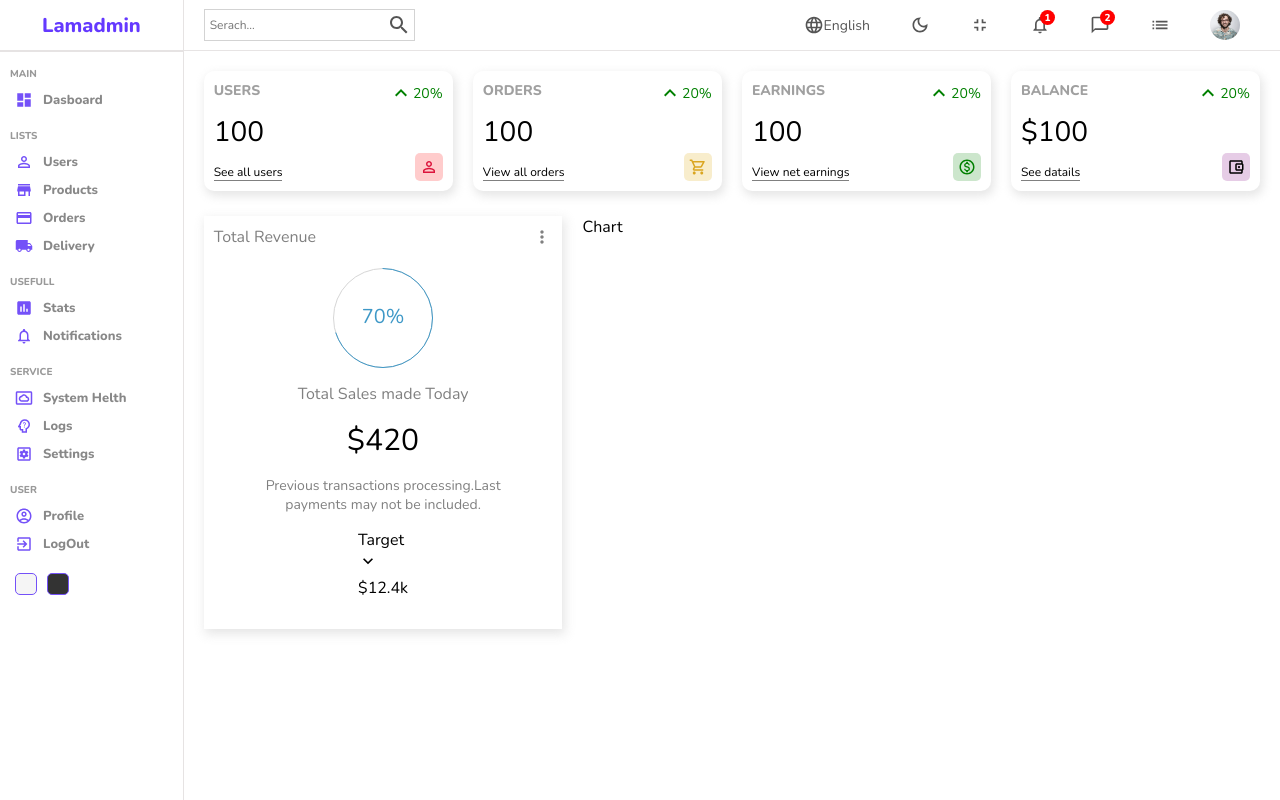
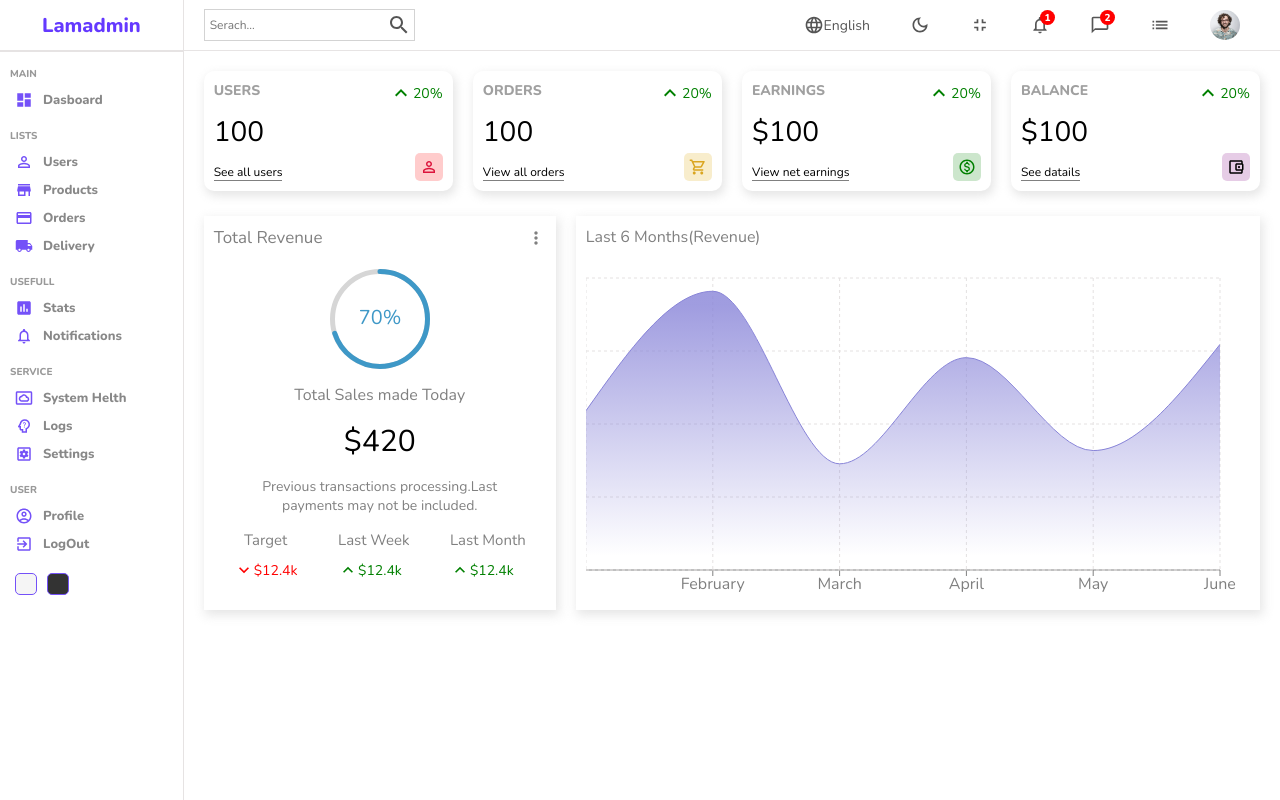
Before and after one commit to akshai-7/React_admin_page, a React (Create React App) app: page / in a window 1280 px wide. Built offline with nearby package versions, Linux system fonts and the light colour scheme.

Commit message:
first commit

```diff
--- a/package.json
+++ b/package.json
@@ -15,6 +15,7 @@
     "react-dom": "^18.2.0",
     "react-router-dom": "^6.13.0",
     "react-scripts": "5.0.1",
+    "recharts": "^2.7.2",
     "sass": "^1.63.6",
     "web-vitals": "^2.1.4"
   },
--- a/src/components/chart/Chart.jsx
+++ b/src/components/chart/Chart.jsx
@@ -1,8 +1,37 @@
 import "./chart.scss"
+import { AreaChart, Area, XAxis, YAxis, CartesianGrid, Tooltip, ResponsiveContainer } from 'recharts';
+
+const data = [
+  {name:"January", Total:1200},
+  {name:"February", Total:2100},
+  {name:"March", Total:800},
+  {name:"April", Total:1600},
+  {name:"May", Total:900},
+  {name:"June", Total:1700},
+];
+
+
 
 const Chart = () => {
   return (
-    <div className="chart">Chart</div>
+    <div className="chart" >
+      <div className="title">Last 6 Months(Revenue)</div>
+      <ResponsiveContainer width="100%" aspect={2/1}>
+        <AreaChart width={730} height={250} data={data}
+          margin={{ top: 10, right: 30, left: 0, bottom: 0 }}>
+          <defs>
+            <linearGradient id="total" x1="0" y1="0" x2="0" y2="1">
+              <stop offset="5%" stopColor="#8884d8" stopOpacity={0.8}/>
+              <stop offset="95%" stopColor="#8884d8" stopOpacity={0}/>
+            </linearGradient>
+          </defs>
+          <XAxis dataKey="name" stroke="gray"/>
+          <CartesianGrid strokeDasharray="3 3" className="chartGrid " />
+          <Tooltip />
+          <Area type="monotone" dataKey="Total" stroke="#8884d8" fillOpacity={1} fill="url(#total)" />
+        </AreaChart>
+      </ResponsiveContainer>
+    </div>
   )
 }
 
--- a/src/components/chart/chart.scss
+++ b/src/components/chart/chart.scss
@@ -1,3 +1,14 @@
 .chart{
     flex: 4;
+    -webkit-box-shadow: 2px 4px 10px 1px rgba(0, 0, 0, 0.47);
+    box-shadow: 2px 4px 10px 1px rgba(201, 201, 201, 0.47);
+    padding: 10px;
+    color: gray;
+
+    .title{
+        margin-bottom: 20px;
+    }
+    .chartGrid{
+        stroke: rgba(228,225,225);
+    }
 }
--- a/src/components/featured/Features.jsx
+++ b/src/components/featured/Features.jsx
@@ -14,7 +14,7 @@
         </div>
         <div className="bottom">
             <div className="featuredChart">
-                <CircularProgressbar value={70} text="70%" strokeWidth={1}/>
+                <CircularProgressbar value={70} text="70%" strokeWidth={5}/>
             </div>
             <p className="title">Total Sales made Today</p>
             <p className="amount">$420</p>
@@ -22,8 +22,22 @@
             <div className="summary">
                 <div className="item">
                     <div className="itemTitle">Target</div>
-                      <div className="itemResult">
+                      <div className="itemResult negative">
                         <KeyboardArrowDownIcon fontSize="small"/>
+                        <div className="resultAmount">$12.4k</div>
+                    </div>
+                </div>
+                <div className="item">
+                    <div className="itemTitle">Last Week</div>
+                      <div className="itemResult positive">
+                        <KeyboardArrowUpOutlinedIcon fontSize="small"/>
+                        <div className="resultAmount">$12.4k</div>
+                    </div>
+                </div>
+                <div className="item">
+                    <div className="itemTitle">Last Month</div>
+                      <div className="itemResult positive">
+                        <KeyboardArrowUpOutlinedIcon fontSize="small"/>
                         <div className="resultAmount">$12.4k</div>
                     </div>
                 </div>
--- a/src/components/featured/featured.scss
+++ b/src/components/featured/featured.scss
@@ -11,7 +11,7 @@
         color: gray;
 
         .title{
-            font-size: 16px;
+            font-size: 17px;
             font-weight: 500;
         }
     }
@@ -41,9 +41,32 @@
             text-align: center;
         }
         .summary{
+            width: 100%;
             display: flex;
             align-items: center;
             justify-content: space-between;
+
+            .item{
+                text-align: center;
+
+                .itemTitle{
+                    font-size: 15px;
+                    color: gray;
+                }
+                .itemResult{
+                    display: flex;
+                    align-items: center;
+                    margin-top: 10px;
+                    font-size: 14px;
+
+                    &.positive{
+                        color:green;
+                    }
+                    &.negative{
+                        color: red;
+                    }
+                }
+            }
         }
     }
 
--- a/src/components/widget/Widget.jsx
+++ b/src/components/widget/Widget.jsx
@@ -31,7 +31,7 @@
         case "earning":
             data = {
                 title: "EARNINGS",
-                isMney: true,
+                isMoney: true,
                 link: "View net  earnings",
                 icon: <MonetizationOnOutlinedIcon className="icon"  style={{color:"green",backgroundColor:"rgba(0,128,0,0.2)"}}/>,
             };
--- a/src/components/widget/widget.scss
+++ b/src/components/widget/widget.scss
@@ -20,7 +20,7 @@
     }
     .counter{
         font-size: 28px;
-        font-weight: 300;
+        font-weight: 500;
     }
     .link{
         width: max-content;
```
Also changed, not shown: 1 other file (tests, documents, lock files or other folders).
